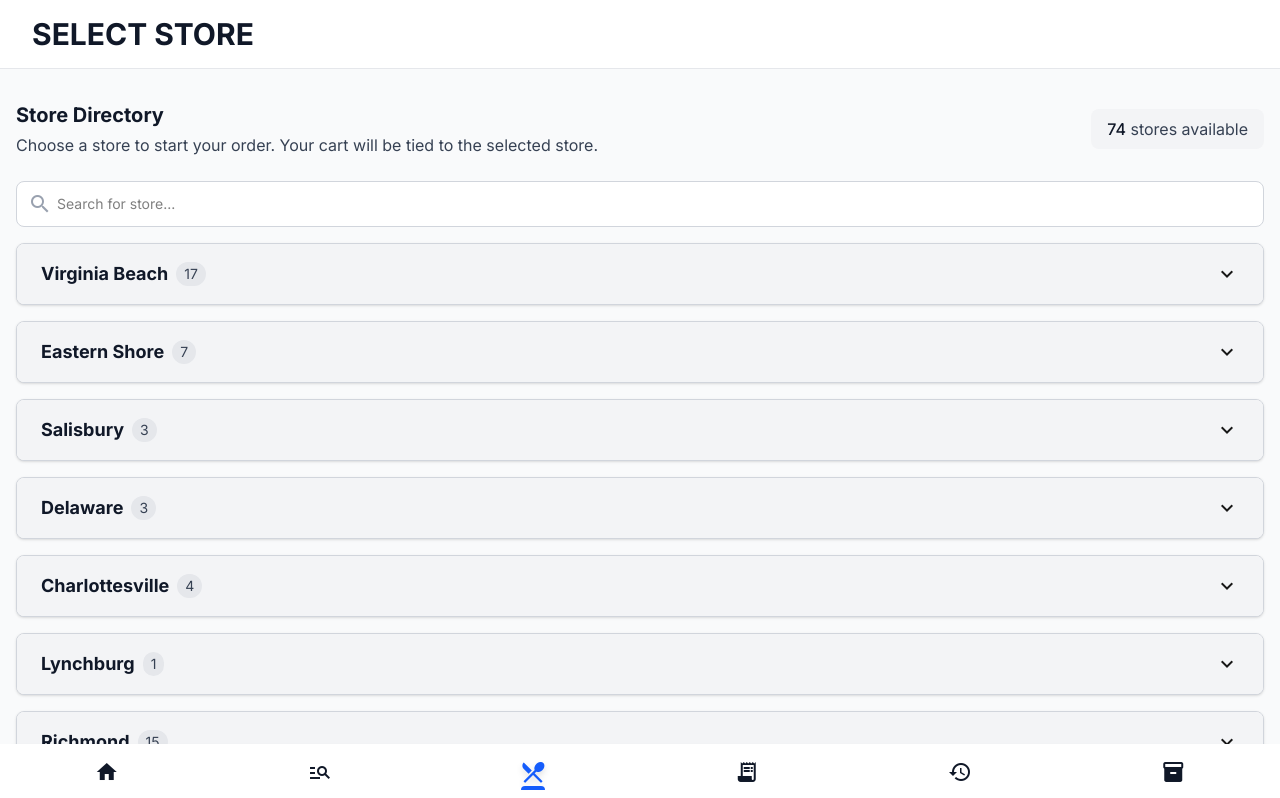
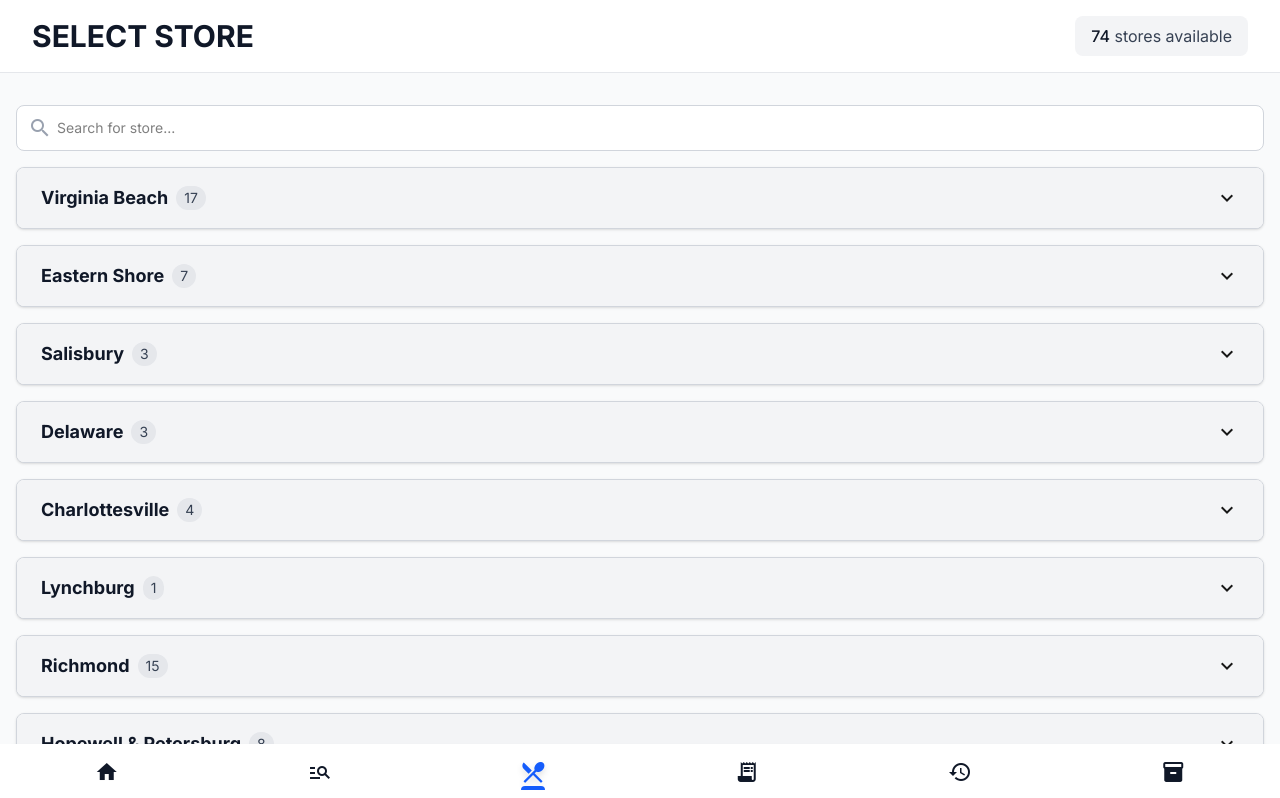
Before and after one commit to elvisinthecloud/inventory-management-system, a Next.js app: page /restaurants in a window 1280 px wide. Shown: the top 798 px of the page. Built offline with nearby package versions, Linux system fonts and the light colour scheme.

Commit message:
Refactor PageHeader component to simplify action rendering and update RestaurantsPage to include action element directly, enhancing layout and readability.

```diff
--- a/src/app/components/PageHeader.tsx
+++ b/src/app/components/PageHeader.tsx
@@ -23,11 +23,7 @@ export default function PageHeader({ title, withAction, fullWidth = false }: Pag
             </h1>
           </div>
 
-          {withAction && (
-            <div className="sm:ml-4 text-gray-700">
-              {withAction}
-            </div>
-          )}
+          {withAction}
         </div>
       </div>
     </div>
--- a/src/app/restaurants/page.tsx
+++ b/src/app/restaurants/page.tsx
@@ -7,26 +7,19 @@ import PageHeader from '@/app/components/PageHeader';
 export default function RestaurantsPage() {
   return (
     <div className="flex flex-col min-h-screen bg-gray-50">
-      {/* Full-width header */}
+      {/* Full-width header with action element */}
       <PageHeader
         title="SELECT STORE"
         fullWidth={true}
+        withAction={
+          <div className="bg-gray-100 px-4 py-2 rounded-lg">
+            <span className="font-medium text-gray-900">74</span> <span className="text-gray-700">stores available</span>
+          </div>
+        }
       />
 
       {/* Content with proper padding */}
       <div className="container mx-auto px-4 pb-28 pt-2 flex-grow">
-        <div className="flex flex-col md:flex-row md:items-center md:justify-between mb-6">
-          <div>
-            <h2 className="text-xl font-bold text-gray-900 mb-1">Store Directory</h2>
-            <p className="text-gray-700">
-              Choose a store to start your order. Your cart will be tied to the selected store.
-            </p>
-          </div>
-          <div className="mt-3 md:mt-0 bg-gray-100 px-4 py-2 rounded-lg">
-            <span className="font-medium text-gray-900">74</span> <span className="text-gray-700">stores available</span>
-          </div>
-        </div>
-
         <RestaurantList />
       </div>
     </div>
```
